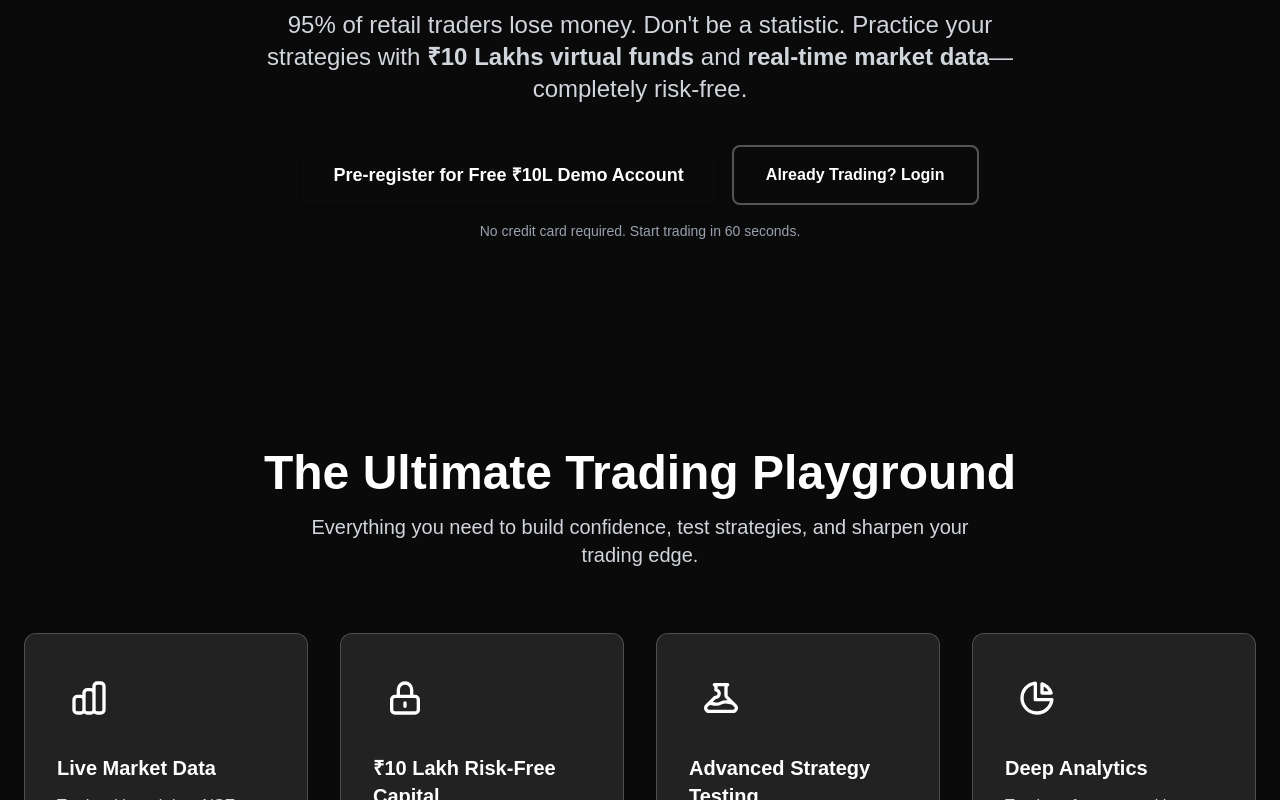
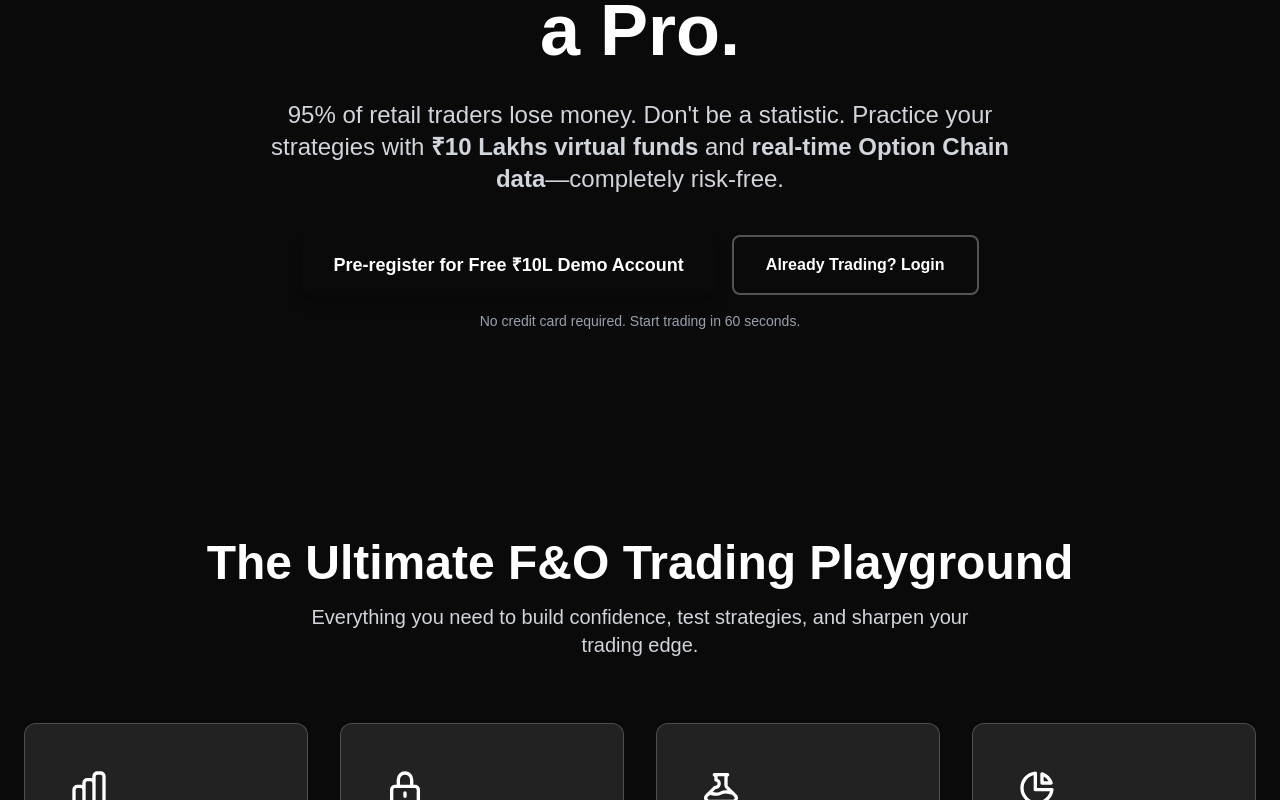
Before and after one commit to jojorabbit0084-bot/Trading.co3, a Next.js app: page / in a window 1280 px wide. Shown: the part 400-1200 px from the top of the page. Built offline with nearby package versions, Linux system fonts and the light colour scheme.

Commit message:
Updata options keyword in frontend

```diff
--- a/src/components/LandingPage.tsx
+++ b/src/components/LandingPage.tsx
@@ -79,12 +79,12 @@ export default function LandingPage({ children }: LandingPageProps) {
                 Stop Losing Money. <br className="hidden md:block" />
                 <span className="bg-gradient-to-r from-accent-400 to-accent-600 bg-clip-text text-transparent">
 
-                </span>Master Trading Like a Pro.
+                </span>Master Options Trading Like a Pro.
               </h1>
               <p className="text-lg md:text-xl lg:text-2xl text-gray-300 mb-10 max-w-3xl mx-auto">
                 95% of retail traders lose money. Don't be a statistic. Practice your strategies with
                 <span className="text-accent-400 font-semibold"> ₹10 Lakhs virtual funds</span> and
-                <span className="text-secondary-400 font-semibold"> real-time market data</span>—completely risk-free.
+                <span className="text-secondary-400 font-semibold"> real-time Option Chain data</span>—completely risk-free.
               </p>
               <div className="flex flex-col sm:flex-row gap-4 justify-center items-center">
                 <Link
@@ -112,7 +112,7 @@ export default function LandingPage({ children }: LandingPageProps) {
           <div className="container mx-auto px-6">
             <div className="text-center mb-16">
               <h2 className="text-3xl md:text-5xl font-bold mb-4">
-                The Ultimate <span className="text-accent-400">Trading Playground</span>
+                The Ultimate <span className="text-accent-400">F&O Trading Playground</span>
               </h2>
               <p className="text-lg md:text-xl text-gray-300 max-w-2xl mx-auto">
                 Everything you need to build confidence, test strategies, and sharpen your trading edge.
@@ -127,7 +127,7 @@ export default function LandingPage({ children }: LandingPageProps) {
                     <path strokeLinecap="round" strokeLinejoin="round" strokeWidth={2} d="M9 19v-6a2 2 0 00-2-2H5a2 2 0 00-2 2v6a2 2 0 002 2h2a2 2 0 002-2zm0 0V9a2 2 0 012-2h2a2 2 0 012 2v10m-6 0a2 2 0 002 2h2a2 2 0 002-2m0 0V5a2 2 0 012-2h2a2 2 0 012 2v14a2 2 0 01-2 2h-2a2 2 0 01-2-2z" />
                   </svg>
                 </div>
-                <h3 className="text-xl font-bold text-white mb-3">Live Market Data</h3>
+                <h3 className="text-xl font-bold text-white mb-3">Live Option chain Data</h3>
                 <p className="text-gray-300">Trade with real-time NSE quotes. Experience authentic market volatility and price action without risking a single rupee.</p>
               </div>
 
```
